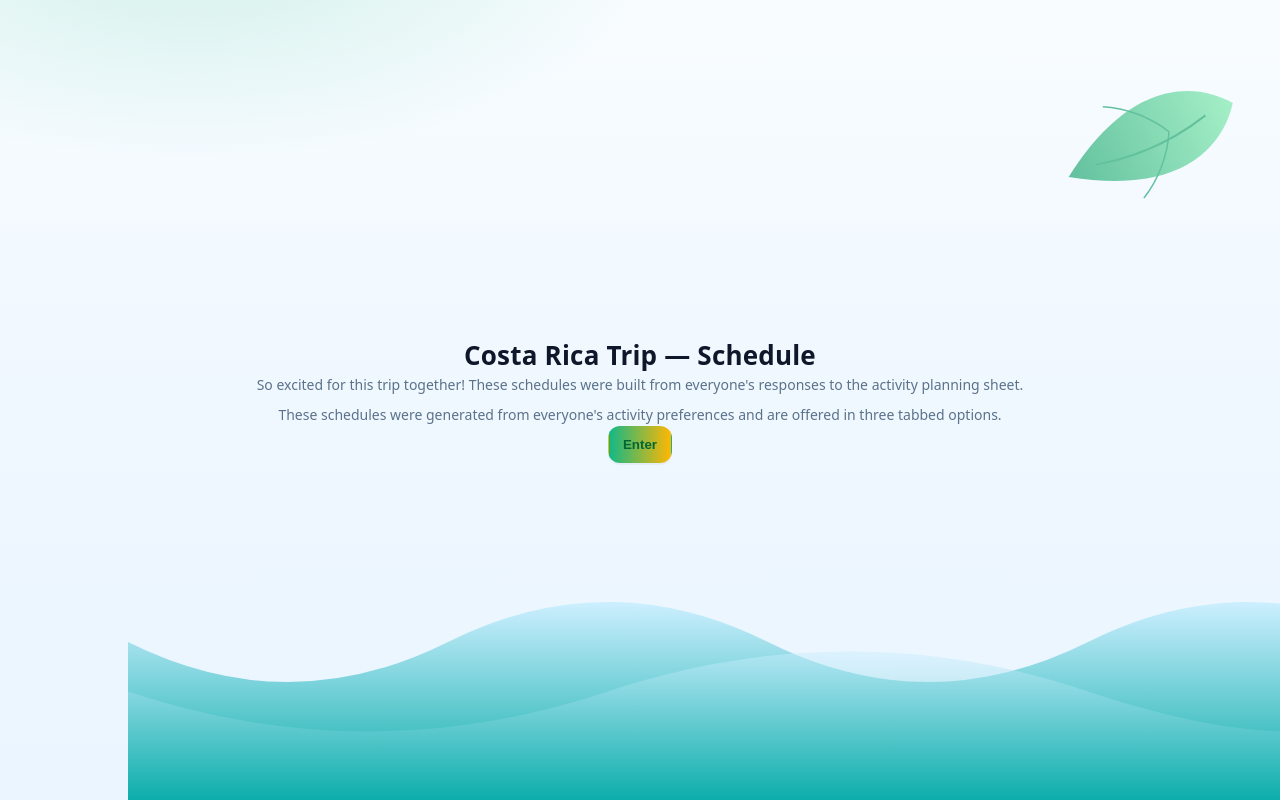
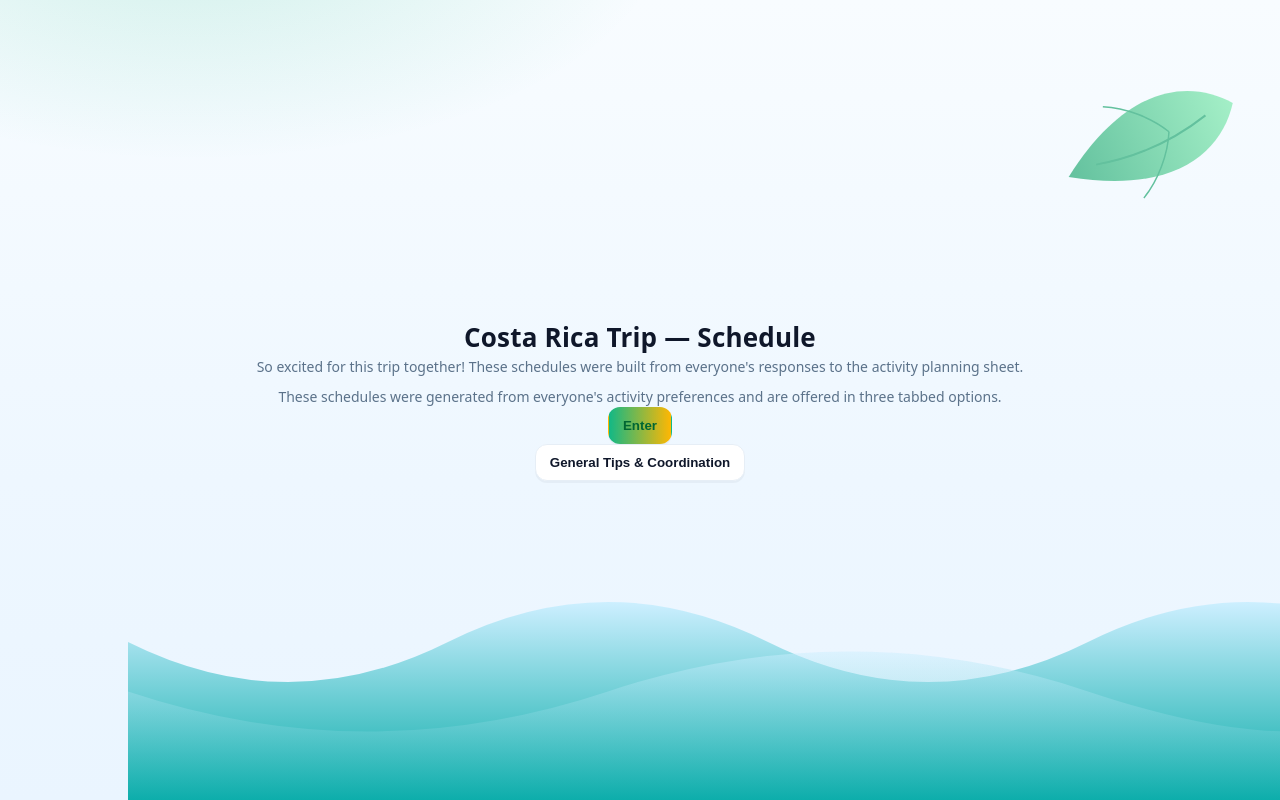
Before and after one commit to vibrantantelope/costa-rica, a React (Vite) app: page / in a window 1280 px wide. Built offline with nearby package versions, Linux system fonts and the light colour scheme.

Commit message:
Add tips page and navigation entry

```diff
--- a/src/App.jsx
+++ b/src/App.jsx
@@ -4,11 +4,12 @@ import AnimatedBackground from "./components/AnimatedBackground";
 import Tabs from "./components/Tabs";
 import OptionPanel from "./components/OptionPanel";
 import LandingPage from "./components/LandingPage";
+import TipsPage from "./components/TipsPage";
 import { D, E, F } from "./data/options";
 import { timeGuess } from "./utils/time";
 
 export default function App() {
-  const [entered, setEntered] = useState(false);
+  const [page, setPage] = useState("landing");
   const [active, setActive] = useState("F");
   const [compact, setCompact] = useState(false);
   const [q, setQ] = useState("");
@@ -53,8 +54,12 @@ export default function App() {
 
   const favCount = favs.size;
 
-  if (!entered) {
-    return <LandingPage onEnter={() => setEntered(true)} />;
+  if (page === "landing") {
+    return <LandingPage onEnter={() => setPage("main")} onShowTips={() => setPage("tips")} />;
+  }
+
+  if (page === "tips") {
+    return <TipsPage onBack={() => setPage("landing")} />;
   }
 
   return (
--- a/src/components/LandingPage.jsx
+++ b/src/components/LandingPage.jsx
@@ -1,6 +1,6 @@
 import AnimatedBackground from "./AnimatedBackground";
 
-export default function LandingPage({ onEnter }) {
+export default function LandingPage({ onEnter, onShowTips }) {
   return (
     <>
       <AnimatedBackground />
@@ -13,6 +13,7 @@ export default function LandingPage({ onEnter }) {
           These schedules were generated from everyone's activity preferences and are offered in three tabbed options.
         </p>
         <button className="btn btn--primary" onClick={onEnter}>Enter</button>
+        <button className="btn" onClick={onShowTips}>General Tips & Coordination</button>
       </div>
     </>
   );
--- /dev/null
+++ b/src/components/TipsPage.jsx
@@ -0,0 +1,18 @@
+import AnimatedBackground from "./AnimatedBackground";
+
+export default function TipsPage({ onBack }) {
+  return (
+    <>
+      <AnimatedBackground />
+      <div className="landing">
+        <h1 className="site-title">General Tips & Coordination</h1>
+        <p>Use this space to share general trip tips and coordination notes.</p>
+        <ul>
+          <li>Placeholder tip one.</li>
+          <li>Placeholder tip two.</li>
+        </ul>
+        <button className="btn" onClick={onBack}>Back</button>
+      </div>
+    </>
+  );
+}
```
